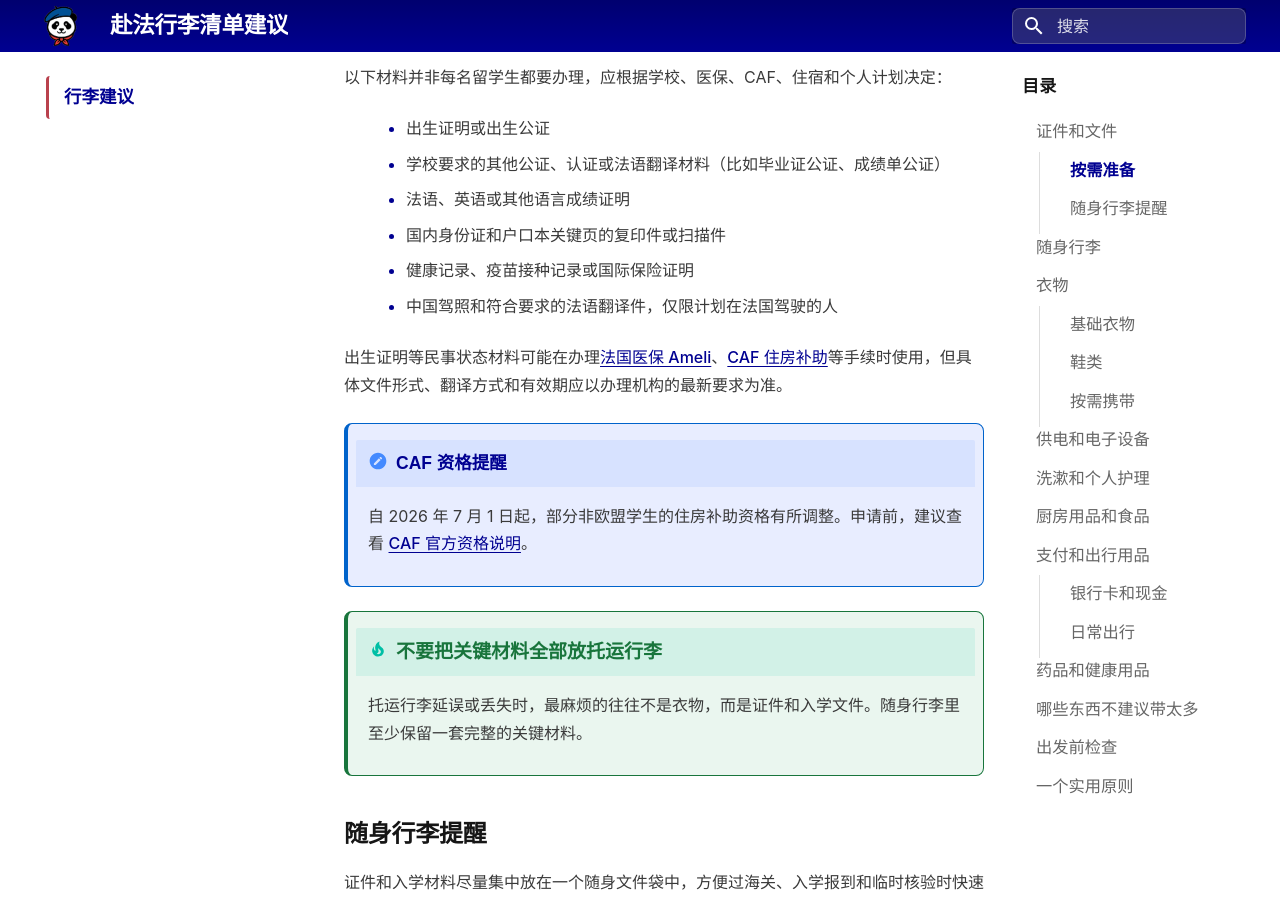
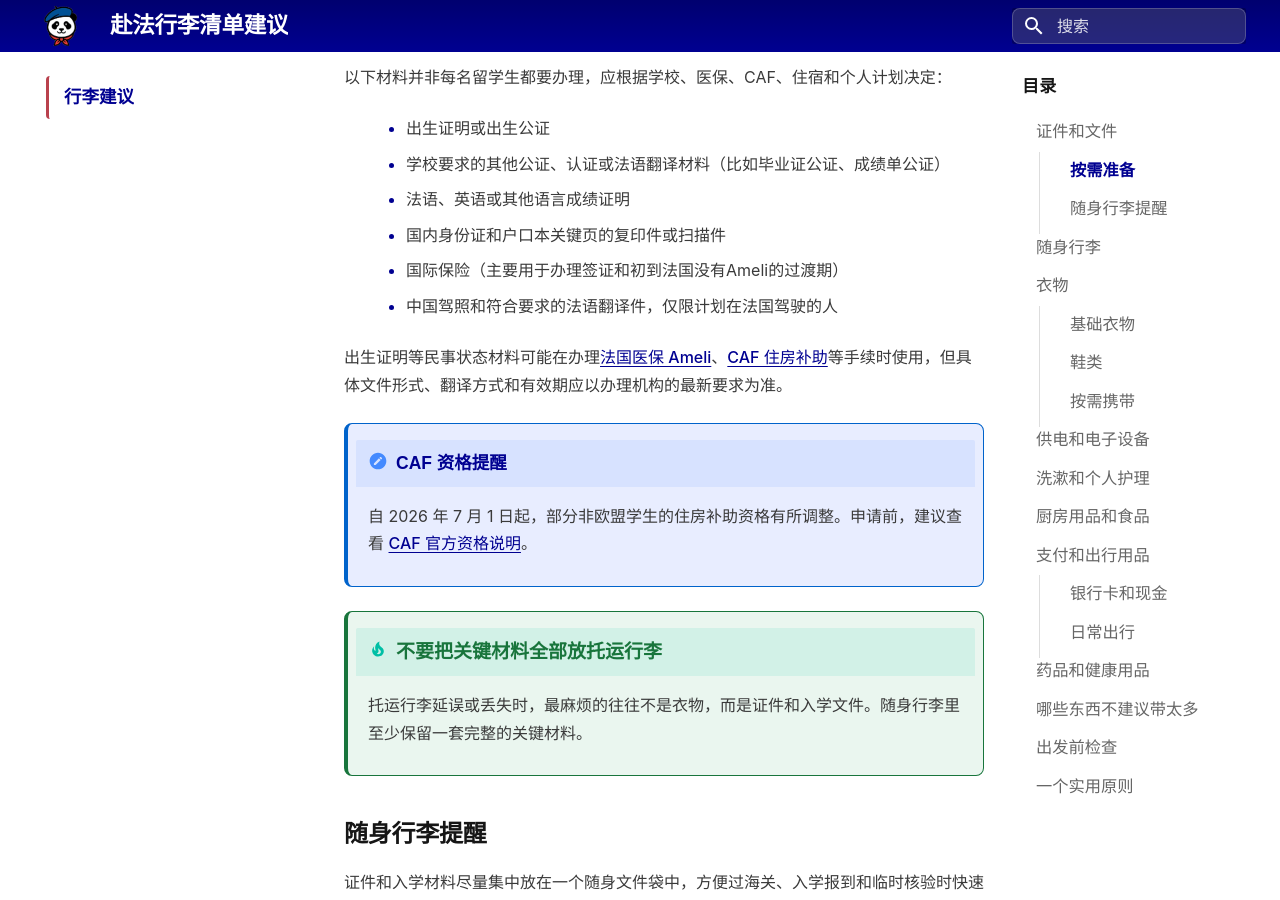
Before and after one commit to Kant-Righteous/franchina, an MkDocs documentation site: the page built from docs/pages/packing-list.md, in a window 1280 px wide and 900 px high, scrolled down 849 px. Built offline with MkDocs 1.6.1 and Material for MkDocs 9.7.7, drawn with Linux system fonts in a browser that asks for light colours.

Commit message:
更新行李细则

```diff
--- a/docs/pages/packing-list.md
+++ b/docs/pages/packing-list.md
@@ -26,7 +26,7 @@ description: 为准备赴法国留学的学生提供行李打包思路、必带
 * 学校要求的其他公证、认证或法语翻译材料（比如毕业证公证、成绩单公证）
 * 法语、英语或其他语言成绩证明
 * 国内身份证和户口本关键页的复印件或扫描件
-* 健康记录、疫苗接种记录或国际保险证明
+* 国际保险（主要用于办理签证和初到法国没有Ameli的过渡期）
 * 中国驾照和符合要求的法语翻译件，仅限计划在法国驾驶的人
 
 出生证明等民事状态材料可能在办理[法国医保 Ameli](admin/after/ameli.md)、[CAF 住房补助](admin/after/caf.md)等手续时使用，但具体文件形式、翻译方式和有效期应以办理机构的最新要求为准。
```
